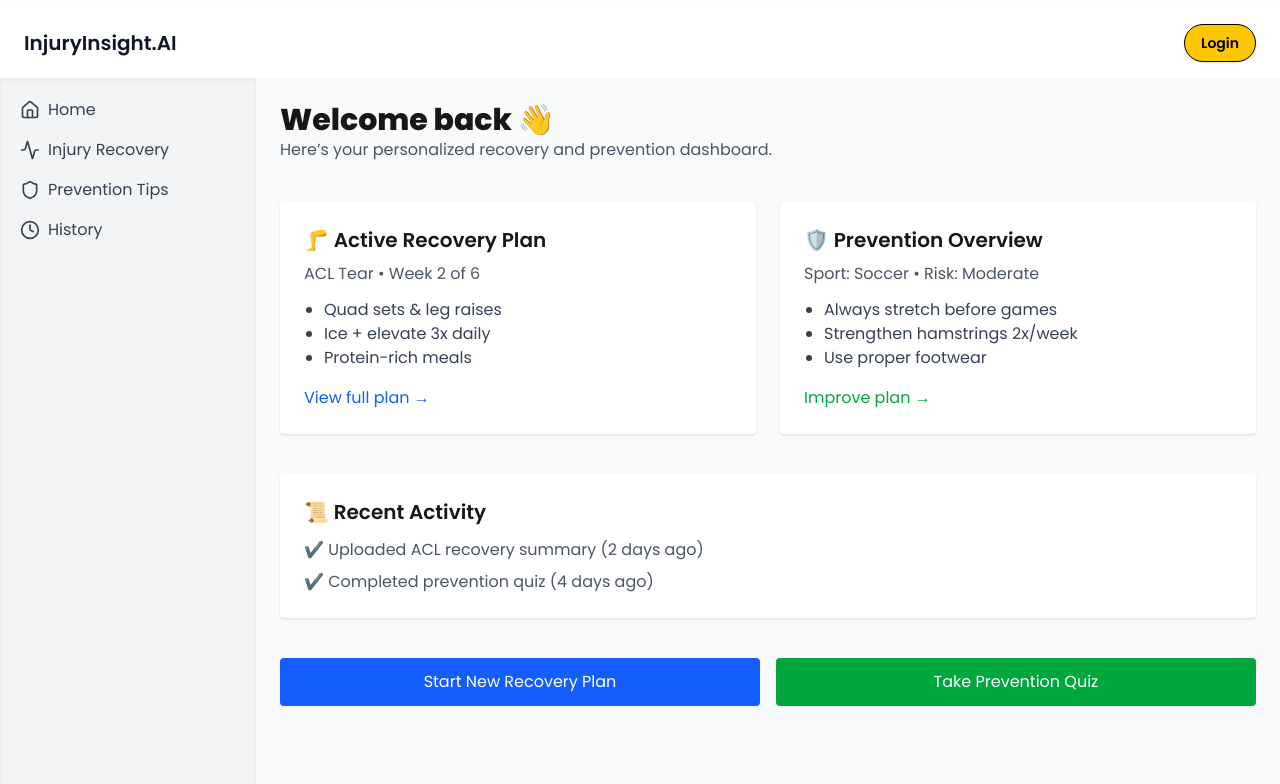
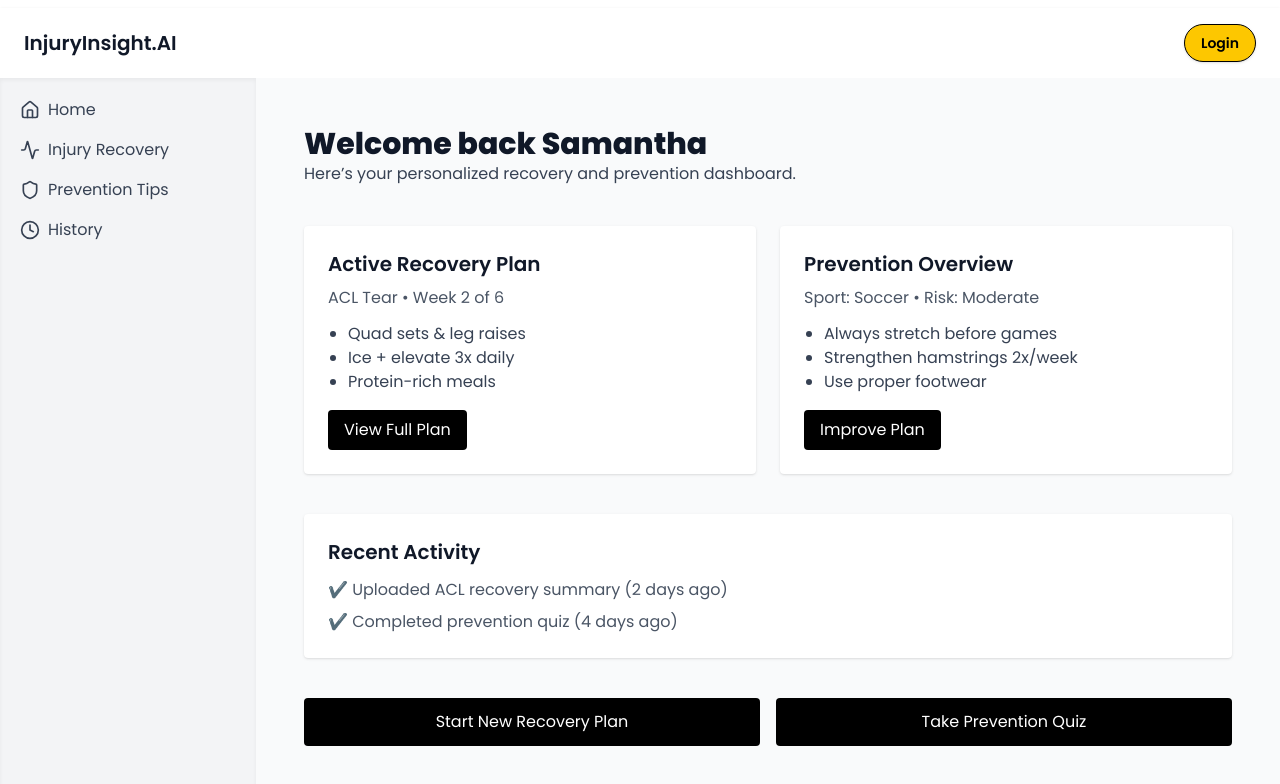
Before and after one commit to oJomiloju/ai-sports-injury-assistant, a Next.js app: page /dashboard in a window 1280 px wide. Shown: the top 784 px of the page. Built offline with nearby package versions, Linux system fonts and the light colour scheme.

Commit message:
updated dashboard

```diff
--- a/app/dashboard/history/page.js
+++ b/app/dashboard/history/page.js
@@ -1,3 +1,22 @@
 export default function HistoryPage() {
-    return <h2 className="text-xl font-semibold">Injury History</h2>;
+    return (
+      <div className="space-y-10">
+        <h1 className="text-2xl font-bold">History</h1>
+
+        <section className="bg-white p-6 rounded shadow">
+          <h2 className="text-lg font-semibold mb-2">🦵 Recovery Plans</h2>
+          <ul className="space-y-2 text-gray-700">
+            <li>ACL Tear – Started Jan 10, 2025 <button className="text-blue-600 hover:underline ml-2">View Plan</button></li>
+            <li>Shoulder Sprain – Started Oct 22, 2024 <button className="text-blue-600 hover:underline ml-2">View Plan</button></li>
+          </ul>
+        </section>
+
+        <section className="bg-white p-6 rounded shadow">
+          <h2 className="text-lg font-semibold mb-2">🛡️ Prevention Plans</h2>
+          <ul className="space-y-2 text-gray-700">
+            <li>Soccer – Moderate Risk – Feb 5, 2025 <button className="text-green-600 hover:underline ml-2">View Tips</button></li>
+          </ul>
+        </section>
+      </div>
+    );
   }
--- a/app/dashboard/page.js
+++ b/app/dashboard/page.js
@@ -1,37 +1,38 @@
+// app/dashboard/page.js
 export default function DashboardHome() {
   return (
-    <div className="space-y-10">
+    <div className="space-y-10 min-h-screen p-6">
       <section>
-        <h1 className="text-3xl font-bold">Welcome back 👋</h1>
-        <p className="text-gray-600">Here’s your personalized recovery and prevention dashboard.</p>
+        <h1 className="text-3xl font-bold text-gray-900">Welcome back Samantha</h1>
+        <p className="text-gray-700">Here’s your personalized recovery and prevention dashboard.</p>
       </section>
 
       <section className="grid grid-cols-1 lg:grid-cols-2 gap-6">
         <div className="bg-white p-6 rounded shadow">
-          <h2 className="text-xl font-semibold mb-2">🦵 Active Recovery Plan</h2>
+          <h2 className="text-xl font-semibold mb-2 text-gray-900">Active Recovery Plan</h2>
           <p className="text-gray-600">ACL Tear • Week 2 of 6</p>
           <ul className="list-disc ml-5 text-gray-700 mt-3">
             <li>Quad sets & leg raises</li>
             <li>Ice + elevate 3x daily</li>
             <li>Protein-rich meals</li>
           </ul>
-          <a href="/dashboard/recovery" className="inline-block mt-4 text-blue-600 font-medium hover:underline">View full plan →</a>
+          <a href="/dashboard/recovery" className="inline-block mt-4 text-white bg-black px-4 py-2 rounded hover:bg-gray-800">View Full Plan</a>
         </div>
 
         <div className="bg-white p-6 rounded shadow">
-          <h2 className="text-xl font-semibold mb-2">🛡️ Prevention Overview</h2>
+          <h2 className="text-xl font-semibold mb-2 text-gray-900">Prevention Overview</h2>
           <p className="text-gray-600">Sport: Soccer • Risk: Moderate</p>
           <ul className="list-disc ml-5 text-gray-700 mt-3">
             <li>Always stretch before games</li>
             <li>Strengthen hamstrings 2x/week</li>
             <li>Use proper footwear</li>
           </ul>
-          <a href="/dashboard/prevention" className="inline-block mt-4 text-green-600 font-medium hover:underline">Improve plan →</a>
+          <a href="/dashboard/prevention" className="inline-block mt-4 text-white bg-black px-4 py-2 rounded hover:bg-gray-800">Improve Plan</a>
         </div>
       </section>
 
       <section className="bg-white p-6 rounded shadow">
-        <h2 className="text-xl font-semibold mb-2">📜 Recent Activity</h2>
+        <h2 className="text-xl font-semibold mb-2 text-gray-900">Recent Activity</h2>
         <ul className="text-gray-600 space-y-2 mt-3">
           <li>✔️ Uploaded ACL recovery summary (2 days ago)</li>
           <li>✔️ Completed prevention quiz (4 days ago)</li>
@@ -39,8 +40,8 @@ export default function DashboardHome() {
       </section>
 
       <section className="flex flex-col sm:flex-row gap-4">
-        <a href="/dashboard/recovery" className="flex-1 bg-blue-600 text-white text-center py-3 rounded hover:bg-blue-700">Start New Recovery Plan</a>
-        <a href="/dashboard/prevention" className="flex-1 bg-green-600 text-white text-center py-3 rounded hover:bg-green-700">Take Prevention Quiz</a>
+        <a href="/dashboard/recovery" className="flex-1 bg-black text-white text-center py-3 rounded hover:bg-gray-800">Start New Recovery Plan</a>
+        <a href="/dashboard/prevention" className="flex-1 bg-black text-white text-center py-3 rounded hover:bg-yellow-500">Take Prevention Quiz</a>
       </section>
     </div>
   );
--- a/app/dashboard/prevention/page.js
+++ b/app/dashboard/prevention/page.js
@@ -30,7 +30,7 @@ export default function PreventionPage() {
             </select>
           </div>
 
-          <button type="submit" className="bg-green-600 text-white px-6 py-2 rounded hover:bg-green-700">
+          <button type="submit" className="bg-black text-white px-6 py-2 rounded hover:bg-gray-700">
             Get Prevention Tips
           </button>
         </form>
--- a/app/dashboard/recovery/page.js
+++ b/app/dashboard/recovery/page.js
@@ -30,7 +30,7 @@ export default function RecoveryPage() {
         />
       </div>
 
-      <button className="bg-blue-600 text-white px-6 py-2 rounded hover:bg-blue-700">
+      <button className="bg-black text-white px-6 py-2 rounded hover:bg-gray-700">
         Generate Plan
       </button>
     </div>
```
